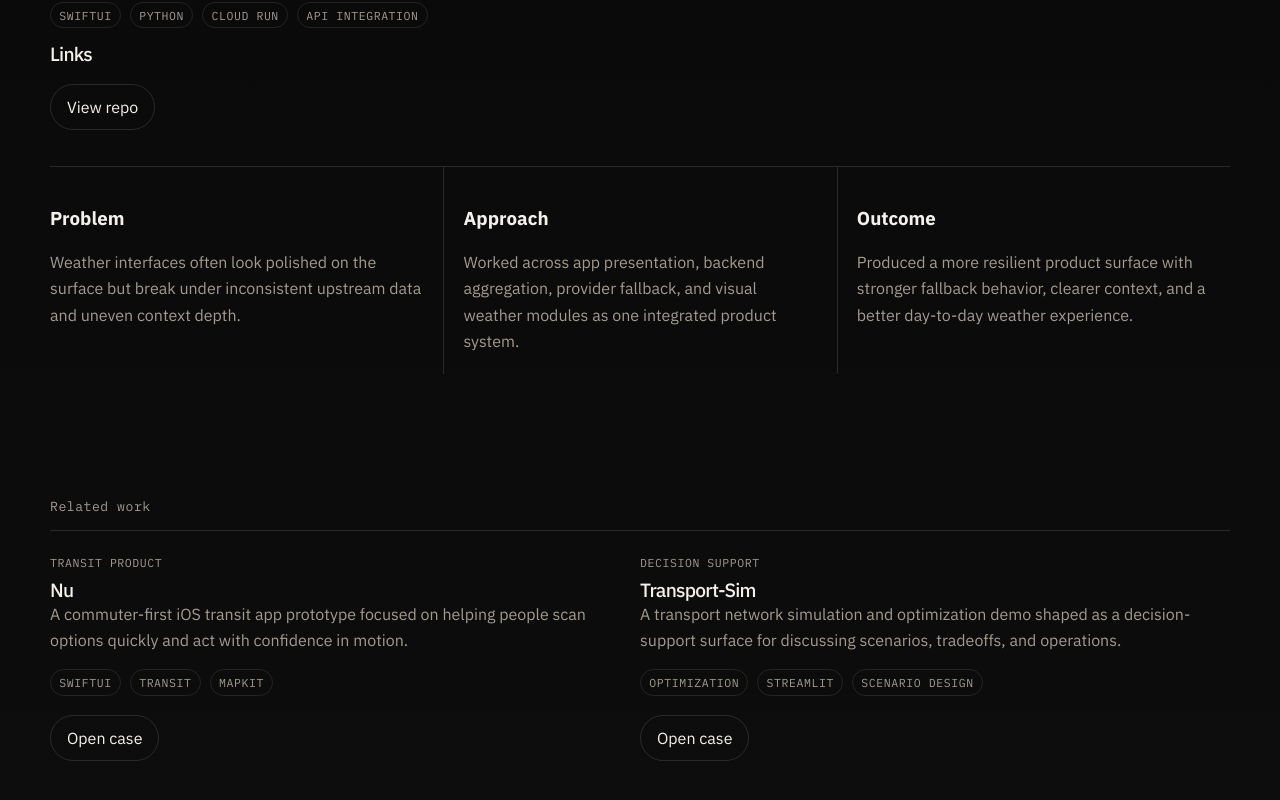
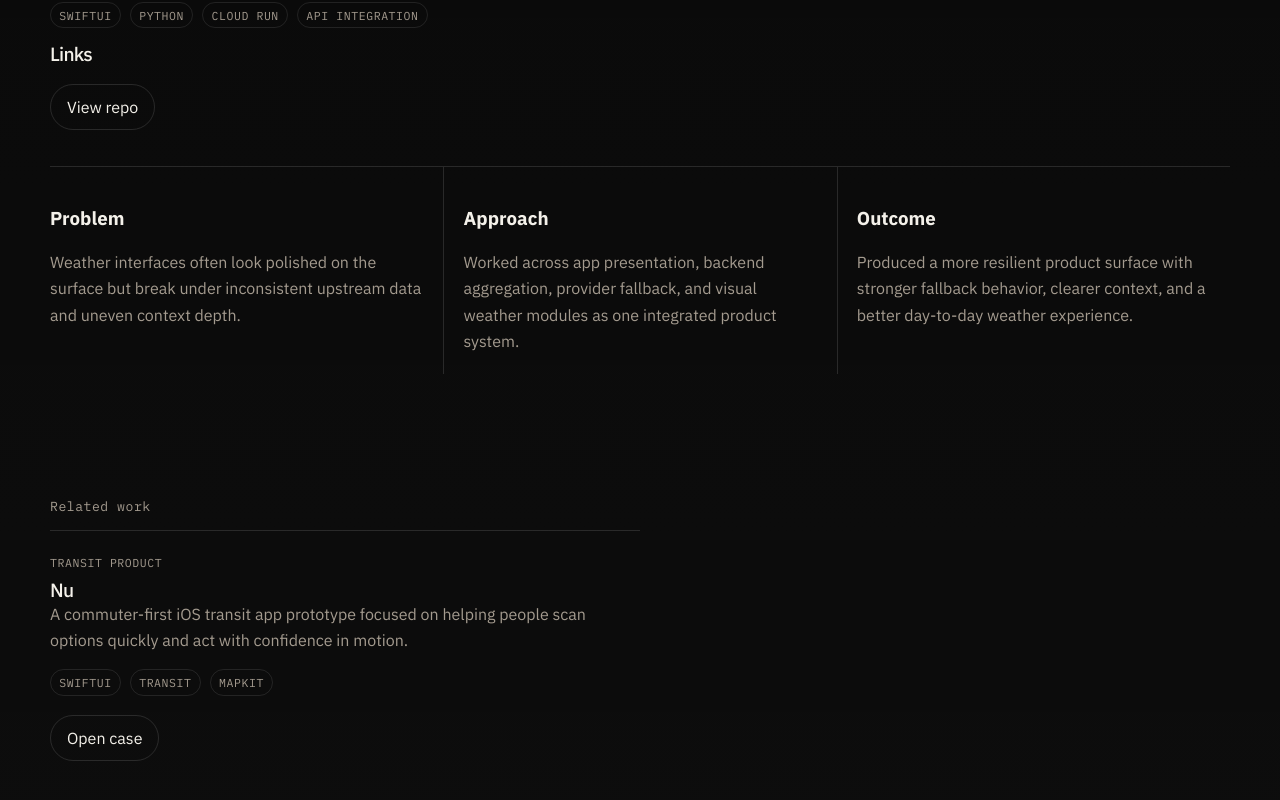
Before and after one commit to isjiajia01/personal-website, a Next.js app: page /projects/nimbus/ in a window 1280 px wide. Shown: the part 502-1302 px from the top of the page. Built offline with nearby package versions, Linux system fonts and the light colour scheme.

Commit message:
content: focus featured work on nimbus and nu

```diff
--- a/app/data/copy.js
+++ b/app/data/copy.js
@@ -63,12 +63,6 @@ export const siteCopy = {
         company: "Nu",
         detail:
           "Designing a commuter-first transit experience focused on nearby stations, departures, and fast decision-making."
-      },
-      {
-        role: "System Builder",
-        company: "Transport-Sim",
-        detail:
-          "Shaping transport optimization and simulation into a decision-support interface instead of a model-only demonstration."
       }
     ],
     selectedTitle: "Selected projects",
--- a/app/data/projects.js
+++ b/app/data/projects.js
@@ -89,45 +89,6 @@ export const projectCatalog = [
       stack: ["SwiftUI", "Transit APIs", "MapKit"]
     }
   },
-  {
-    slug: "transport-sim",
-    category: "analysis",
-    year: "2026",
-    featured: true,
-    kicker: {
-      en: "Decision Support",
-      zh: "决策支持"
-    },
-    title: {
-      en: "Transport-Sim",
-      zh: "Transport-Sim"
-    },
-    summary: {
-      en: "A transport network simulation and optimization demo shaped as a decision-support surface for discussing scenarios, tradeoffs, and operations.",
-      zh: "一个交通网络仿真与优化演示，被塑造成决策支持界面，而不是单纯展示模型本身。"
-    },
-    tags: ["Optimization", "Streamlit", "Scenario Design"],
-    links: [],
-    details: {
-      challenge: {
-        en: "Optimization work is often hard to discuss with non-specialists because interfaces stay too close to the model and too far from the decision.",
-        zh: "优化工作往往难以和非专业受众沟通，因为界面离模型太近、离决策太远。"
-      },
-      approach: {
-        en: "Built the demo around scenarios, tradeoffs, and transport operations questions rather than mathematical machinery alone.",
-        zh: "围绕情景、权衡和交通运营问题组织演示，而不是只围绕数学机制本身。"
-      },
-      impact: {
-        en: "Made optimization work easier to explain, easier to evaluate with stakeholders, and easier to connect to operational decisions.",
-        zh: "让这类工作更容易解释，也更容易连接到真实运营决策。"
-      },
-      role: {
-        en: "Problem framing, simulation design, and decision-support presentation.",
-        zh: "问题定义、仿真设计与决策支持呈现。"
-      },
-      stack: ["Python", "OR", "Streamlit", "Plotly"]
-    }
-  }
 ];
 
 export const projectCategoryLabels = {
```
